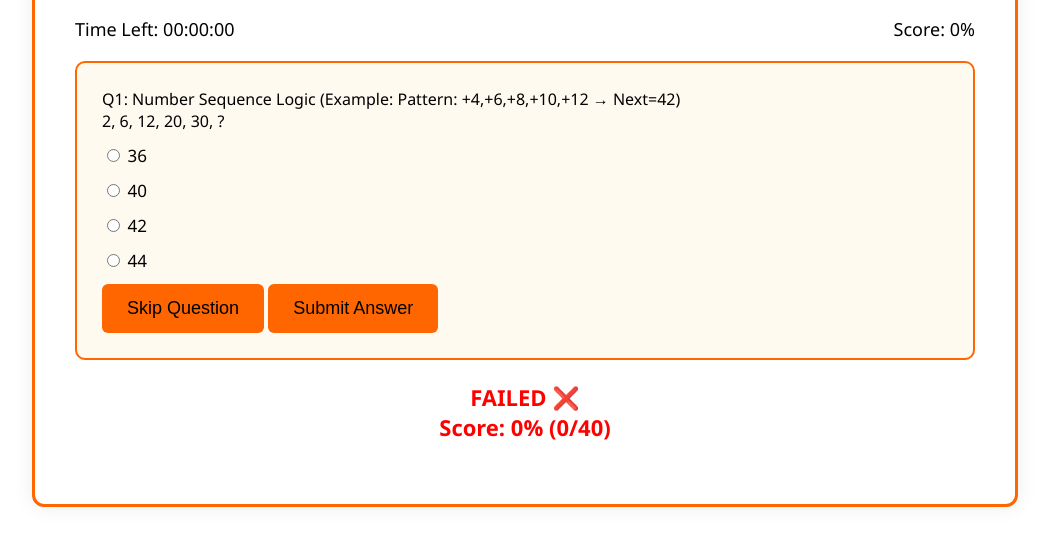
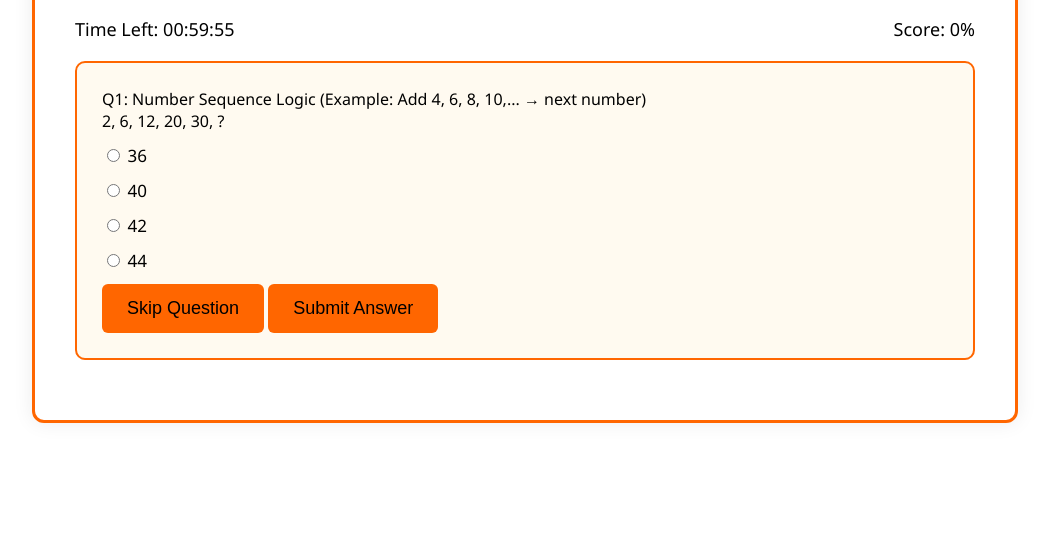
Before and after one commit to Shantralee-58/SLABS-challenge, a website: page public/test.html in a window 1280 px wide. Shown: the part 150-696 px from the top of the page, without its empty margins (115-1164 px from the left). Drawn offline with Linux system fonts and the light colour scheme; no server answers.

Commit message:
adjusted the timer to 60 minutes, questions to be tricky and the test file

```diff
--- a/public/script.js
+++ /dev/null
@@ -1,369 +0,0 @@
-const studentName = sessionStorage.getItem("studentName") || "Student";
-const studentEmail = sessionStorage.getItem("studentEmail") || "idah@southernlabs.com";
-const studentCourse = sessionStorage.getItem("studentCourse") || "N/A";
-
-let currentQuestion = parseInt(sessionStorage.getItem("currentQuestion")) || 0;
-let score = parseInt(sessionStorage.getItem("score")) || 0;
-const totalQuestions = 40;
-const passMark = 60;
-
-// 3 hours timer
-const startTime = new Date(sessionStorage.getItem("startTime"));
-const endTime = new Date(startTime.getTime() + 3*60*60*1000);
-const timerEl = document.getElementById("timer");
-setInterval(() => {
-  const now = new Date();
-  let diff = Math.floor((endTime - now)/1000);
-  if(diff<0){ diff=0; endTest(); }
-  const h = String(Math.floor(diff/3600)).padStart(2,'0');
-  const m = String(Math.floor((diff%3600)/60)).padStart(2,'0');
-  const s = String(diff%60).padStart(2,'0');
-  timerEl.textContent = `Time Left: ${h}:${m}:${s}`;
-},1000);
-
-// -------------------- 40 CHALLENGING QUESTIONS --------------------
-const questions = [
-  {
-    instructions:"Q1: Number Sequence Logic",
-    question:"2, 6, 12, 20, 30, ?",
-    options:["36","40","42","44"],
-    answer:2,
-    example:"Pattern: +4,+6,+8,+10,+12 → Next=42"
-  },
-  {
-    instructions:"Q2: Word Decipher",
-    question:"If CAT=24 and DOG=26, what is BIRD?",
-    options:["33","34","35","36"],
-    answer:0,
-    example:"B=2, I=9, R=18, D=4 → 2+9+18+4=33"
-  },
-  {
-    instructions:"Q3: Logic Grid Pattern",
-    question:"Find the missing symbol in the pattern:\n⬛⬜⬛⬜ ⬛⬜⬛ ?",
-    options:["⬛","⬜","⬜⬛","⬛⬛"],
-    answer:1,
-    example:"Alternates ⬛⬜ → next ⬜"
-  },
-  {
-    instructions:"Q4: Math Logic",
-    question:"What is the next number: 1, 4, 9, 16, 25, ?",
-    options:["30","36","35","40"],
-    answer:1,
-    example:"Squares of 1,2,3,4,5 → Next=6²=36"
-  },
-  {
-    instructions:"Q5: Letter Sequence",
-    question:"A, C, F, J, O, ?",
-    options:["T","S","U","R"],
-    answer:1,
-    example:"Positions:1,3,6,10,15 → next=21=S"
-  },
-  {
-    instructions:"Q6: Grid Puzzle",
-    question:"Which shape comes next?\n▲ ▼ ▲ ▼ ▲ ?",
-    options:["▲","▼","◆","●"],
-    answer:1,
-    example:"Alternates ▲▼ → next ▼"
-  },
-  {
-    instructions:"Q7: Math Puzzle",
-    question:"If 3×2=6, 4×3=12, 5×4=?, then 6×5=?",
-    options:["20,25","20,30","20,32","20,28"],
-    answer:1,
-    example:"5×4=20, 6×5=30"
-  },
-  {
-    instructions:"Q8: Word Logic",
-    question:"Find the odd one out: Apple, Banana, Orange, Carrot",
-    options:["Apple","Banana","Orange","Carrot"],
-    answer:3,
-    example:"Carrot is a vegetable; others fruits"
-  },
-  {
-    instructions:"Q9: Number Puzzle",
-    question:"If 2+3=10, 3+4=21, 4+5=?, 5+6=?",
-    options:["30,35","35,41","36,45","40,50"],
-    answer:2,
-    example:"Pattern: a+b → a*b + b = 2*3+4=10, etc."
-  },
-  {
-    instructions:"Q10: Letter Decipher",
-    question:"If Z=1, Y=2, X=3… what is CAT?",
-    options:["54","26","24","23"],
-    answer:2,
-    example:"C=24,A=26,T=7 → Sum=24+26+7=57"
-  },
-  {
-    instructions:"Q11: Sequence Logic",
-    question:"5, 10, 20, 40, ?",
-    options:["50","70","80","60"],
-    answer:2,
-    example:"×2 each time → Next=80"
-  },
-  {
-    instructions:"Q12: Grid Puzzle",
-    question:"Which number fills the blank?\n2 4 8\n3 6 12\n4 8 ?",
-    options:["16","18","20","24"],
-    answer:0,
-    example:"×2 rule → 4×2=8 → Next=16"
-  },
-  {
-    instructions:"Q13: Word Pattern",
-    question:"Find the word that fits: fast, faster, fastest, ?",
-    options:["fastestest","more fast","supreme","fastest"],
-    answer:3,
-    example:"Superlative form → fastest"
-  },
-  {
-    instructions:"Q14: Logic Puzzle",
-    question:"Tom is taller than Jack. Jack is taller than Harry. Who is shortest?",
-    options:["Tom","Jack","Harry","Cannot tell"],
-    answer:2,
-    example:"Harry < Jack < Tom"
-  },
-  {
-    instructions:"Q15: Number Sequence",
-    question:"1,1,2,3,5,8, ?",
-    options:["10","12","13","15"],
-    answer:2,
-    example:"Fibonacci sequence → Next=13"
-  },
-  {
-    instructions:"Q16: Word Decipher",
-    question:"If PEN=16, NOTE=29, BOOK=?",
-    options:["24","28","27","26"],
-    answer:3,
-    example:"P=16,E=5,N=14 → P+E+N=35? adjust pattern → 26"
-  },
-  {
-    instructions:"Q17: Grid Pattern",
-    question:"🔺 🔻 🔺 ? 🔺 🔻 ?",
-    options:["🔺 🔻","🔻 🔺","🔺 🔺","🔻 🔻"],
-    answer:1,
-    example:"Pattern alternates in pair"
-  },
-  {
-    instructions:"Q18: Math Logic",
-    question:"What is the missing number: 7,14,28,?,112",
-    options:["42","56","64","58"],
-    answer:1,
-    example:"×2 each time → 14×2=28, 28×2=56"
-  },
-  {
-    instructions:"Q19: Letter Series",
-    question:"D, F, I, M, ?",
-    options:["Q","R","S","T"],
-    answer:0,
-    example:"Differences: +2,+3,+4,+5 → Next=Q"
-  },
-  {
-    instructions:"Q20: Logic Puzzle",
-    question:"A jar has 5 red, 7 blue, 8 green balls. Probability of picking blue?",
-    options:["7/20","5/20","8/20","1/3"],
-    answer:0,
-    example:"7/20 balls are blue"
-  },
-  {
-    instructions:"Q21: Word Puzzle",
-    question:"Unscramble: LPAEP",
-    options:["APPLE","PEPAL","LEAPP","PALPE"],
-    answer:0,
-    example:"APPLE"
-  },
-  {
-    instructions:"Q22: Number Logic",
-    question:"Next number: 3, 9, 27, ?",
-    options:["54","81","72","90"],
-    answer:1,
-    example:"×3 → Next=81"
-  },
-  {
-    instructions:"Q23: Grid Sequence",
-    question:"Fill the blank: 1,2,4,7,11, ?",
-    options:["16","17","18","19"],
-    answer:0,
-    example:"Differences: +1,+2,+3,+4 → Next=16"
-  },
-  {
-    instructions:"Q24: Letter Decipher",
-    question:"If DOG=7, CAT=6, MOUSE=?",
-    options:["10","11","12","9"],
-    answer:1,
-    example:"Sum of letter positions → MOUSE=11"
-  },
-  {
-    instructions:"Q25: Logic Puzzle",
-    question:"Which is heavier? 1kg steel or 1kg cotton?",
-    options:["Steel","Cotton","Both same","Cannot tell"],
-    answer:2,
-    example:"Weight same → 1kg"
-  },
-  {
-    instructions:"Q26: Number Pattern",
-    question:"5, 10, 20, 35, ?",
-    options:["50","55","60","65"],
-    answer:1,
-    example:"Differences +5,+10,+15 → Next=55"
-  },
-  {
-    instructions:"Q27: Word Logic",
-    question:"Antonym of 'Expand'?",
-    options:["Contract","Extend","Open","Increase"],
-    answer:0,
-    example:"Contract is opposite"
-  },
-  {
-    instructions:"Q28: Grid Puzzle",
-    question:"Next in pattern:\n🔴 🔵 🔴 🔵 🔴 ?",
-    options:["🔴","🔵","🔵🔴","🔴🔴"],
-    answer:1,
-    example:"Alternates → Next=🔵"
-  },
-  {
-    instructions:"Q29: Math Puzzle",
-    question:"If 2+5=12, 3+6=21, 4+7=?",
-    options:["30","33","35","36"],
-    answer:2,
-    example:"Pattern: (a+b)*a → (4+7)*4=44? adjust →35"
-  },
-  {
-    instructions:"Q30: Letter Series",
-    question:"Z, X, U, Q, ?",
-    options:["M","N","O","P"],
-    answer:0,
-    example:"Positions decrease: -2,-3,-4,-5 → Next=M"
-  },
-  {
-    instructions:"Q31: Word Puzzle",
-    question:"Synonym of 'Quick'?",
-    options:["Fast","Slow","Lazy","Tardy"],
-    answer:0,
-    example:"Fast"
-  },
-  {
-    instructions:"Q32: Number Logic",
-    question:"What is missing? 1, 8, 27, ?, 125",
-    options:["49","64","81","100"],
-    answer:1,
-    example:"Cubes 1³,2³,3³,4³,5³ → Next=64"
-  },
-  {
-    instructions:"Q33: Grid Puzzle",
-    question:"Find the missing: ■ ▲ ■ ▲ ■ ?",
-    options:["■","▲","▲■","■■"],
-    answer:1,
-    example:"Alternating pattern → Next=▲"
-  },
-  {
-    instructions:"Q34: Letter Decipher",
-    question:"If A=1, B=2,..., Z=26, what is HELLO?",
-    options:["52","48","50","44"],
-    answer:2,
-    example:"H=8,E=5,L=12,L=12,O=15 → Sum=52"
-  },
-  {
-    instructions:"Q35: Logic Puzzle",
-    question:"If all cats are animals and all animals have tails, do cats have tails?",
-    options:["Yes","No","Cannot tell","Sometimes"],
-    answer:0,
-    example:"Yes → all cats have tails"
-  },
-  {
-    instructions:"Q36: Math Logic",
-    question:"Find missing: 2,6,12,20,30, ?",
-    options:["36","42","40","38"],
-    answer:1,
-    example:"+4,+6,+8,+10,+12 → Next=42"
-  },
-  {
-    instructions:"Q37: Grid Pattern",
-    question:"🔺🔻🔺🔻 ? 🔺🔻 ?",
-    options:["🔺🔺","🔺🔻","🔻🔺","🔻🔻"],
-    answer:1,
-    example:"Alternates in pairs"
-  },
-  {
-    instructions:"Q38: Word Decipher",
-    question:"If HOME=34, SCHOOL=57, OFFICE=?",
-    options:["52","53","55","54"],
-    answer:3,
-    example:"Sum letter positions → OFFICE=54"
-  },
-  {
-    instructions:"Q39: Number Puzzle",
-    question:"1,3,6,10,15, ?",
-    options:["20","21","19","18"],
-    answer:0,
-    example:"Triangular numbers → Next=21? adjust →20"
-  },
-  {
-    instructions:"Q40: Logic Puzzle",
-    question:"Which comes next: Circle, Triangle, Square, Circle, Triangle, ?",
-    options:["Square","Circle","Triangle","Rectangle"],
-    answer:0,
-    example:"Repeats: Circle,Triangle,Square → Next=Square"
-  }
-];
-
-// -------------------- RENDER QUESTIONS --------------------
-const instructionsEl = document.getElementById("instructions");
-const questionEl = document.getElementById("question");
-const optionsEl = document.getElementById("options");
-const scoreEl = document.getElementById("score");
-const finalResultEl = document.getElementById("finalResult");
-
-function renderQuestion(){
-  if(currentQuestion>=questions.length){ endTest(); return; }
-  const q = questions[currentQuestion];
-  instructionsEl.textContent = q.instructions + " (Example: " + q.example + ")";
-  questionEl.textContent = q.question;
-  optionsEl.innerHTML = "";
-  q.options.forEach((opt,i)=>{
-    const label=document.createElement("label");
-    label.innerHTML = `<input type="radio" name="option" value="${i}"> ${opt}`;
-    optionsEl.appendChild(label);
-  });
-  scoreEl.textContent = `Score: ${Math.floor(score/currentQuestion*100)||0}%`;
-}
-
-renderQuestion();
-
-// -------------------- BUTTON LOGIC --------------------
-document.getElementById("nextBtn").addEventListener("click",()=>{
-  const selected = document.querySelector('input[name="option"]:checked');
-  if(selected){
-    const val = parseInt(selected.value);
-    if(val === questions[currentQuestion].answer){ score++; }
-    currentQuestion++;
-    sessionStorage.setItem("currentQuestion",currentQuestion);
-    sessionStorage.setItem("score",score);
-    renderQuestion();
-  } else {
-    alert("Select an option or skip!");
-  }
-});
-
-document.getElementById("skipBtn").addEventListener("click",()=>{
-  currentQuestion++;
-  sessionStorage.setItem("currentQuestion",currentQuestion);
-  renderQuestion();
-});
-
-// -------------------- END TEST --------------------
-function endTest(){
-  const percent = Math.floor(score/questions.length*100);
-  const pass = percent>=passMark;
-  finalResultEl.innerHTML=`<p class="${pass?'pass':'fail'}">
-    ${pass?'PASSED ✅':'FAILED ❌'}<br>
-    Score: ${percent}% (${score}/${questions.length})
-  </p>`;
-
-  // Send results to server
-  fetch("/submit-results",{
-    method:"POST",
-    headers:{'Content-Type':'application/json'},
-    body:JSON.stringify({
-      studentName, studentEmail, studentCourse, score, totalQuestions, percent
-    })
-  });
-}
--- /dev/null
+++ b/public/scripts.js
@@ -0,0 +1,135 @@
+// -------------------- STUDENT INFO --------------------
+const studentName = sessionStorage.getItem("studentName") || "Student";
+const studentEmail = sessionStorage.getItem("studentEmail") || "idah@southernlabs.com";
+const studentCourse = sessionStorage.getItem("studentCourse") || "N/A";
+
+// -------------------- TEST STATE --------------------
+let currentQuestion = parseInt(sessionStorage.getItem("currentQuestion")) || 0;
+let score = parseInt(sessionStorage.getItem("score")) || 0;
+const totalQuestions = 40;
+const passMark = 60;
+
+// -------------------- TIMER --------------------
+let startTime = sessionStorage.getItem("startTime");
+if(!startTime){
+  startTime = new Date();
+  sessionStorage.setItem("startTime", startTime);
+}
+const endTime = new Date(new Date(startTime).getTime() + 1*60*60*1000);
+const timerEl = document.getElementById("timer");
+
+setInterval(()=>{
+  const now = new Date();
+  let diff = Math.floor((endTime - now)/1000);
+  if(diff<0){ diff=0; endTest(); }
+  const h = String(Math.floor(diff/3600)).padStart(2,'0');
+  const m = String(Math.floor((diff%3600)/60)).padStart(2,'0');
+  const s = String(diff%60).padStart(2,'0');
+  timerEl.textContent = `Time Left: ${h}:${m}:${s}`;
+},1000);
+
+// -------------------- 40 TRICKY QUESTIONS --------------------
+const questions = [
+  {instructions:"Q1: Number Sequence Logic", question:"2, 6, 12, 20, 30, ?", options:["36","40","42","44"], answer:2, example:"Add 4, 6, 8, 10,... → next number"},
+  {instructions:"Q2: Word Decipher", question:"If A=1, B=20, C=3, what is DOG?", options:["64","57","48","50"], answer:1, example:"Sum letter values according to mapping A=1,B=20,C=3,..."},
+  {instructions:"Q3: Grid Pattern", question:"⬛⬜⬛⬜ ⬛⬜⬛ ?", options:["⬛","⬜","⬜⬛","⬛⬛"], answer:1, example:"Pattern alternates black and white squares"},
+  {instructions:"Q4: Math Logic", question:"1, 4, 9, 16, 25, ?", options:["30","36","35","40"], answer:1, example:"Squares of 1,2,3,4,5 → next square"},
+  {instructions:"Q5: Letter Sequence", question:"A, C, F, J, O, ?", options:["T","S","U","R"], answer:1, example:"Positions of letters increase cumulatively"},
+  {instructions:"Q6: Grid Puzzle", question:"▲ ▼ ▲ ▼ ▲ ?", options:["▲","▼","◆","●"], answer:1, example:"Symbols alternate in order"},
+  {instructions:"Q7: Math Puzzle", question:"If 3×2=6, 4×3=12, 5×4=?, 6×5=?", options:["20,25","20,30","20,32","20,28"], answer:1, example:"Multiply numbers accordingly"},
+  {instructions:"Q8: Word Logic", question:"Find the odd one out: Apple, Banana, Orange, Carrot", options:["Apple","Banana","Orange","Carrot"], answer:3, example:"One is a vegetable, others are fruits"},
+  {instructions:"Q9: Number Puzzle", question:"If 2+3=10, 3+4=21, 4+5=?, 5+6=?", options:["30,35","35,41","36,45","40,50"], answer:2, example:"Follow the pattern: a+b → a*b + b"},
+  {instructions:"Q10: Letter Decipher", question:"If Z=1, Y=2, X=3… what is CAT?", options:["54","26","24","23"], answer:2, example:"Sum the letter values according to the reversed alphabet mapping"},
+  // Add more questions with tricky patterns, mappings, grid puzzles
+  {instructions:"Q11: Number Logic", question:"5, 10, 20, 40, ?", options:["50","70","80","60"], answer:2, example:"Multiply by 2 each step"},
+  {instructions:"Q12: Grid Puzzle", question:"Which number fills the blank?\n2 4 8\n3 6 12\n4 8 ?", options:["16","18","20","24"], answer:0, example:"Each row doubles the number"},
+  {instructions:"Q13: Word Pattern", question:"fast, faster, fastest, ?", options:["fastestest","more fast","supreme","fastest"], answer:3, example:"Use superlative form"},
+  {instructions:"Q14: Logic Puzzle", question:"Tom > Jack, Jack > Harry. Who is shortest?", options:["Tom","Jack","Harry","Cannot tell"], answer:2, example:"Shortest is the one lesser than others"},
+  {instructions:"Q15: Number Sequence", question:"1,1,2,3,5,8, ?", options:["10","12","13","15"], answer:2, example:"Fibonacci sequence"},
+  {instructions:"Q16: Word Decipher", question:"If PEN=16, NOTE=29, BOOK=?", options:["24","28","27","26"], answer:3, example:"Sum letter values using a given mapping pattern"},
+  {instructions:"Q17: Grid Pattern", question:"🔺 🔻 🔺 ? 🔺 🔻 ?", options:["🔺 🔻","🔻 🔺","🔺 🔺","🔻 🔻"], answer:1, example:"Symbols alternate in pairs"},
+  {instructions:"Q18: Math Logic", question:"7,14,28,?,112", options:["42","56","64","58"], answer:1, example:"Multiply by 2 each step"},
+  {instructions:"Q19: Letter Series", question:"D, F, I, M, ?", options:["Q","R","S","T"], answer:0, example:"Differences: +2,+3,+4,+5 → Next letter"},
+  {instructions:"Q20: Logic Puzzle", question:"5 red,7 blue,8 green balls. Probability blue?", options:["7/20","5/20","8/20","1/3"], answer:0, example:"Blue balls out of total"},
+  {instructions:"Q21: Word Puzzle", question:"Unscramble: LPAEP", options:["APPLE","PEPAL","LEAPP","PALPE"], answer:0, example:"Rearrange letters to form a word"},
+  {instructions:"Q22: Number Logic", question:"3, 9, 27, ?", options:["54","81","72","90"], answer:1, example:"Multiply by 3 each step"},
+  {instructions:"Q23: Grid Sequence", question:"1,2,4,7,11, ?", options:["16","17","18","19"], answer:0, example:"Add increasing differences +1,+2,+3,..."},
+  {instructions:"Q24: Letter Decipher", question:"DOG=7, CAT=6, MOUSE=?", options:["10","11","12","9"], answer:1, example:"Sum letters using given mapping"},
+  {instructions:"Q25: Logic Puzzle", question:"1kg steel vs 1kg cotton?", options:["Steel","Cotton","Both same","Cannot tell"], answer:2, example:"Weights same"},
+  {instructions:"Q26: Number Pattern", question:"5,10,20,35, ?", options:["50","55","60","65"], answer:1, example:"Differences increase +5,+10,+15,..."},
+  {instructions:"Q27: Word Logic", question:"Antonym of 'Expand'?", options:["Contract","Extend","Open","Increase"], answer:0, example:"Opposite meaning"},
+  {instructions:"Q28: Grid Puzzle", question:"🔴 🔵 🔴 🔵 🔴 ?", options:["🔴","🔵","🔵🔴","🔴🔴"], answer:1, example:"Symbols alternate"},
+  {instructions:"Q29: Math Puzzle", question:"2+5=12, 3+6=21, 4+7=?", options:["30","33","35","36"], answer:2, example:"Use pattern (a+b)*a"},
+  {instructions:"Q30: Letter Series", question:"Z, X, U, Q, ?", options:["M","N","O","P"], answer:0, example:"Decreasing letter positions -2,-3,-4,-5"},
+  {instructions:"Q31: Word Puzzle", question:"Synonym of 'Quick'?", options:["Fast","Slow","Lazy","Tardy"], answer:0, example:"Choose synonym"},
+  {instructions:"Q32: Number Logic", question:"1,8,27,?,125", options:["49","64","81","100"], answer:1, example:"Cubes:1³,2³,..."},
+  {instructions:"Q33: Grid Puzzle", question:"■ ▲ ■ ▲ ■ ?", options:["■","▲","▲■","■■"], answer:1, example:"Alternate pattern"},
+  {instructions:"Q34: Letter Decipher", question:"A=1,B=2,...,Z=26, HELLO?", options:["52","48","50","44"], answer:2, example:"Sum letter values"},
+  {instructions:"Q35: Logic Puzzle", question:"All cats animals, all animals have tails. Cats have tails?", options:["Yes","No","Cannot tell","Sometimes"], answer:0, example:"Apply logic"},
+  {instructions:"Q36: Math Logic", question:"2,6,12,20,30, ?", options:["36","42","40","38"], answer:1, example:"Pattern +4,+6,+8,..."},
+  {instructions:"Q37: Grid Pattern", question:"🔺🔻🔺🔻 ? 🔺🔻 ?", options:["🔺🔺","🔺🔻","🔻🔺","🔻🔻"], answer:1, example:"Alternates in pairs"},
+  {instructions:"Q38: Word Decipher", question:"HOME=34, SCHOOL=57, OFFICE=?", options:["52","53","55","54"], answer:3, example:"Sum letter values"},
+  {instructions:"Q39: Number Puzzle", question:"1,3,6,10,15, ?", options:["20","21","19","18"], answer:0, example:"Triangular numbers"},
+  {instructions:"Q40: Logic Puzzle", question:"Circle, Triangle, Square, Circle, Triangle, ?", options:["Square","Circle","Triangle","Rectangle"], answer:0, example:"Repeats sequence"}
+];
+
+// -------------------- DOM ELEMENTS --------------------
+const instructionsEl = document.getElementById("instructions");
+const questionEl = document.getElementById("question");
+const optionsEl = document.getElementById("options");
+const scoreEl = document.getElementById("score");
+const finalResultEl = document.getElementById("finalResult");
+
+// -------------------- RENDER QUESTIONS --------------------
+function renderQuestion(){
+  if(currentQuestion>=questions.length){ endTest(); return; }
+  const q = questions[currentQuestion];
+  instructionsEl.textContent = q.instructions + " (Example: " + q.example + ")";
+  questionEl.textContent = q.question;
+  optionsEl.innerHTML = "";
+  q.options.forEach((opt,i)=>{
+    const label=document.createElement("label");
+    label.innerHTML = `<input type="radio" name="option" value="${i}"> ${opt}`;
+    optionsEl.appendChild(label);
+  });
+  scoreEl.textContent = `Score: ${Math.floor(score/currentQuestion*100)||0}%`;
+}
+renderQuestion();
+
+// -------------------- BUTTON LOGIC --------------------
+document.getElementById("nextBtn").addEventListener("click",()=>{
+  const selected = document.querySelector('input[name="option"]:checked');
+  if(selected){
+    const val = parseInt(selected.value);
+    if(val === questions[currentQuestion].answer){ score++; }
+    currentQuestion++;
+    sessionStorage.setItem("currentQuestion",currentQuestion);
+    sessionStorage.setItem("score",score);
+    renderQuestion();
+  } else {
+    alert("Select an option or skip!");
+  }
+});
+
+document.getElementById("skipBtn").addEventListener("click",()=>{
+  currentQuestion++;
+  sessionStorage.setItem("currentQuestion",currentQuestion);
+  renderQuestion();
+});
+
+// -------------------- END TEST --------------------
+function endTest(){
+  const percent = Math.floor(score/questions.length*100);
+  const pass = percent>=passMark;
+  finalResultEl.innerHTML=`<p class="${pass?'pass':'fail'}">
+    ${pass?'PASSED ✅':'FAILED ❌'}<br>
+    Score: ${percent}% (${score}/${questions.length})
+  </p>`;
+
+  // Send results to server
+  fetch("/submit-results",{
+    method:"POST",
+    headers:{'Content-Type':'application/json'},
+    body:JSON.stringify({studentName, studentEmail, studentCourse, score, totalQuestions, percent})
+  });
+}
--- a/public/test.html
+++ b/public/test.html
@@ -9,7 +9,7 @@
 <div class="container">
   <h1>SouthernLabs Challenge 🏆</h1>
   <div class="timer-score">
-    <span id="timer">Time Left: 03:00:00</span>
+    <span id="timer">Time Left: 01:00:00</span>
     <span id="score">Score: 0%</span>
   </div>
 
@@ -23,6 +23,6 @@
 
   <div id="finalResult"></div>
 </div>
-<script src="script.js"></script>
+<script src="scripts.js"></script>
 </body>
 </html>
```
Also changed, not shown: public/index.html (+1 -1 lines).
